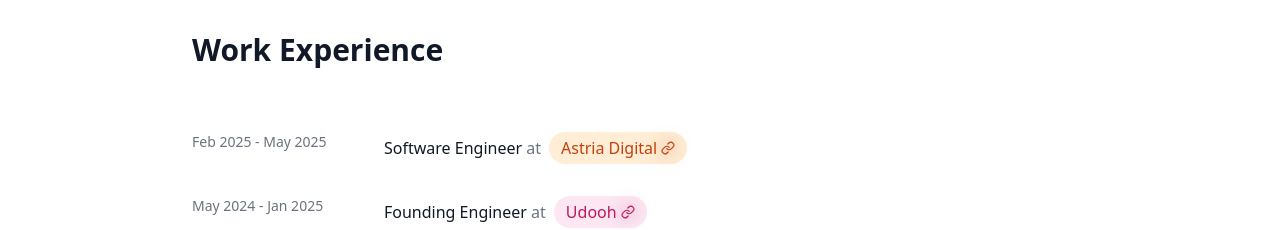
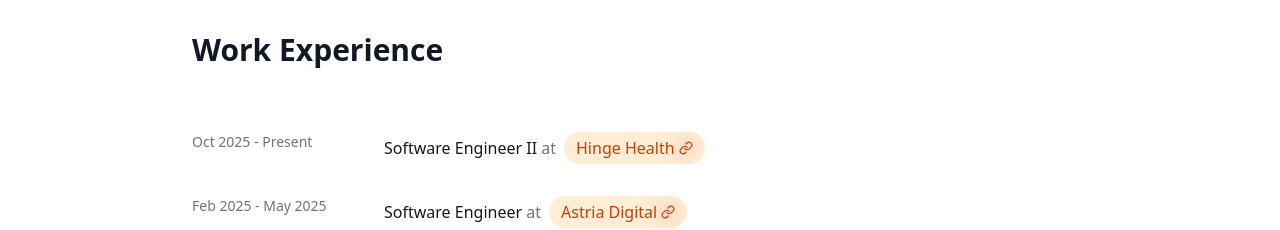
Before and after one commit to ShubhamK-2907/shubhamk-portfolio, a React (Vite) app: page / in a window 1280 px wide. Shown: the part 2020-2250 px from the top of the page. Built offline with nearby package versions, Linux system fonts and the light colour scheme.

Commit message:
Updated resume and work experience

```diff
--- a/src/components/WorkExperience.tsx
+++ b/src/components/WorkExperience.tsx
@@ -2,6 +2,14 @@
 
 const WorkExperience = () => {
   const experiences = [
+    {
+      period: "Oct 2025 - Present",
+      role: "Software Engineer II",
+      company: "Hinge Health",
+      companyColor: "bg-orange-100 text-orange-700",
+      iconColor: "text-orange-700",
+      companyURL: "https://www.hingehealth.com"
+    },
     {
       period: "Feb 2025 - May 2025",
       role: "Software Engineer",
```
Also changed, not shown: public/resume_img.png, 1 other file (tests, documents, lock files or other folders).
